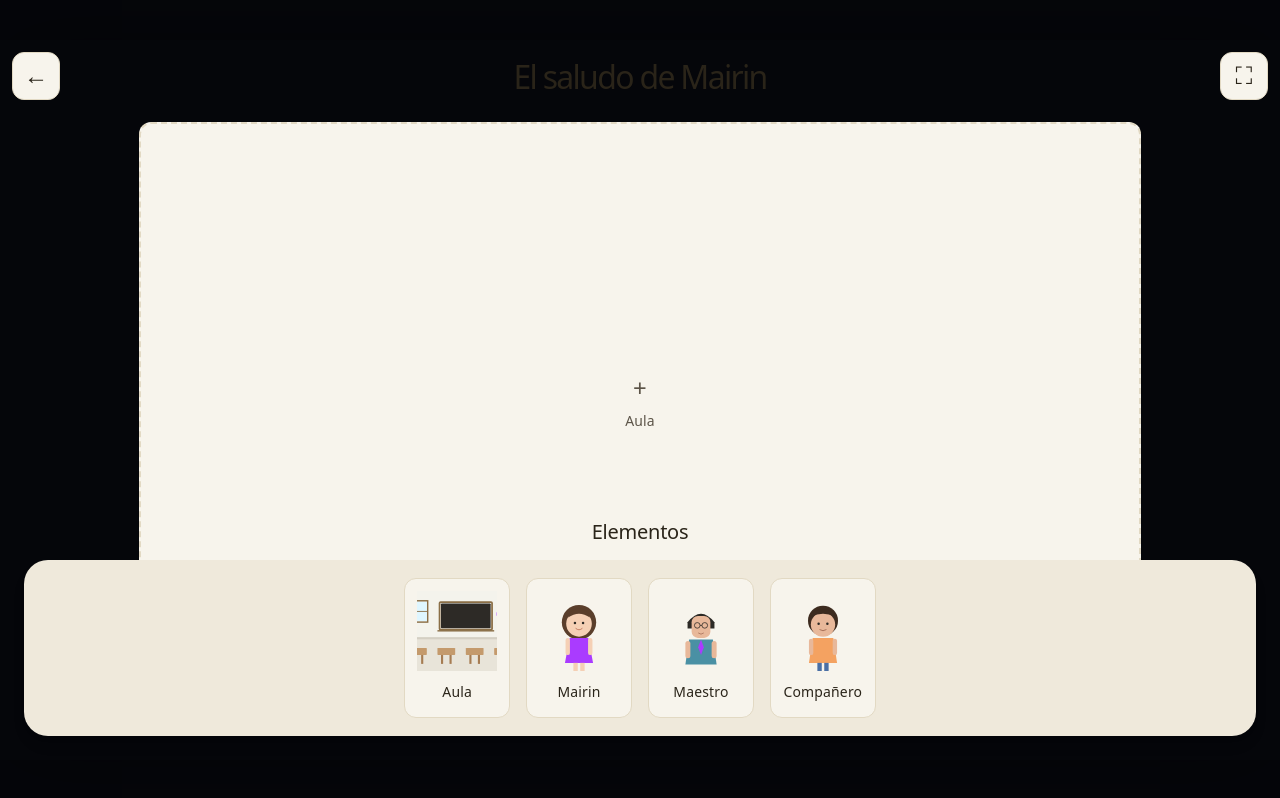
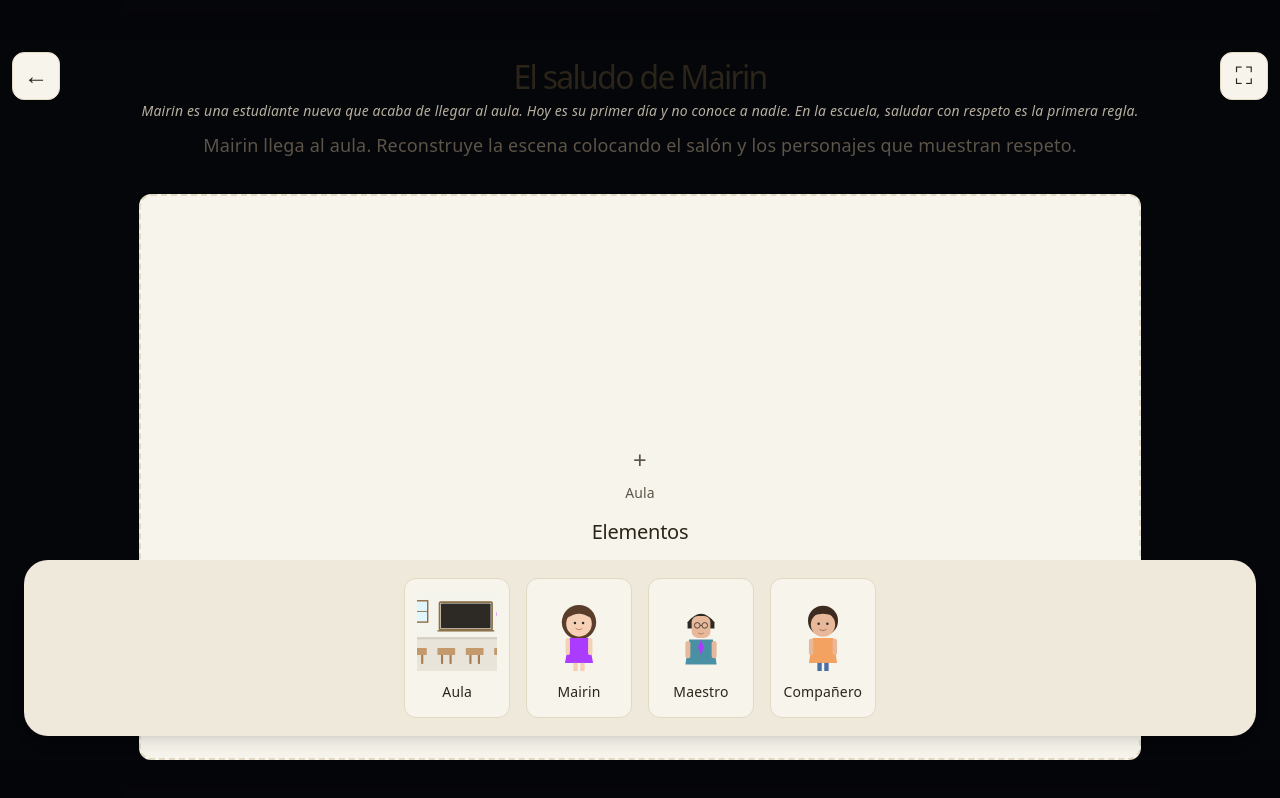
Before and after one commit to ItsRhyas/BarrancoGroup, a React (Vite) app in the folder apps/frontend/: page / in a window 1280 px wide. Both pictures are taken after a click on the button "Continuar". Built offline with nearby package versions, Linux system fonts and the light colour scheme.

Commit message:
feat(frontend): render context and narrative in game header with tests

```diff
--- a/apps/frontend/src/App.css
+++ b/apps/frontend/src/App.css
@@ -20,6 +20,20 @@
   h1 {
     font-size: clamp(28px, 4.44cqh, 32px);
     margin: 0 0 clamp(6px, 1.11cqh, 8px);
+  }
+
+  .game-context {
+    font-size: clamp(13px, 1.94cqh, 14px);
+    font-style: italic;
+    color: var(--text-unavailable);
+    margin: 0 0 clamp(6px, 1.11cqh, 8px);
+  }
+
+  .game-narrative {
+    font-size: clamp(14px, 2.5cqh, 18px);
+    font-weight: 400;
+    color: var(--text);
+    margin: 0 0 clamp(8px, 1.67cqh, 12px);
   }
 }
 
--- a/apps/frontend/src/components/GameBoard.tsx
+++ b/apps/frontend/src/components/GameBoard.tsx
@@ -144,6 +144,8 @@ export function GameBoard({
       <main className="game-board">
         <header className="game-header">
           <h1>{level.title}</h1>
+          <p className="game-context">{level.context}</p>
+          <p className="game-narrative">{level.narrative}</p>
         </header>
 
         <section
```
Also changed, not shown: 1 other file (tests, documents, lock files or other folders).
